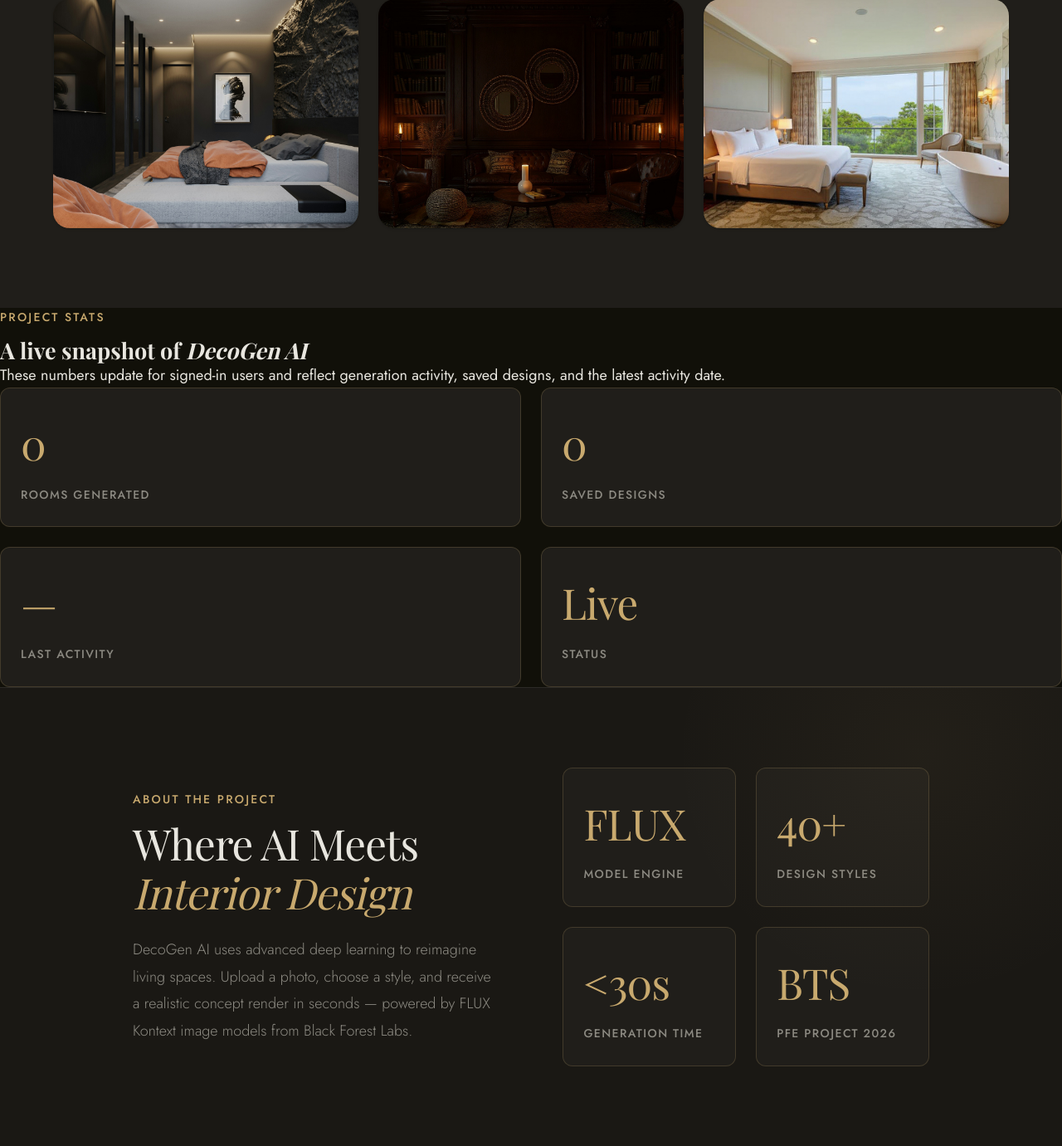
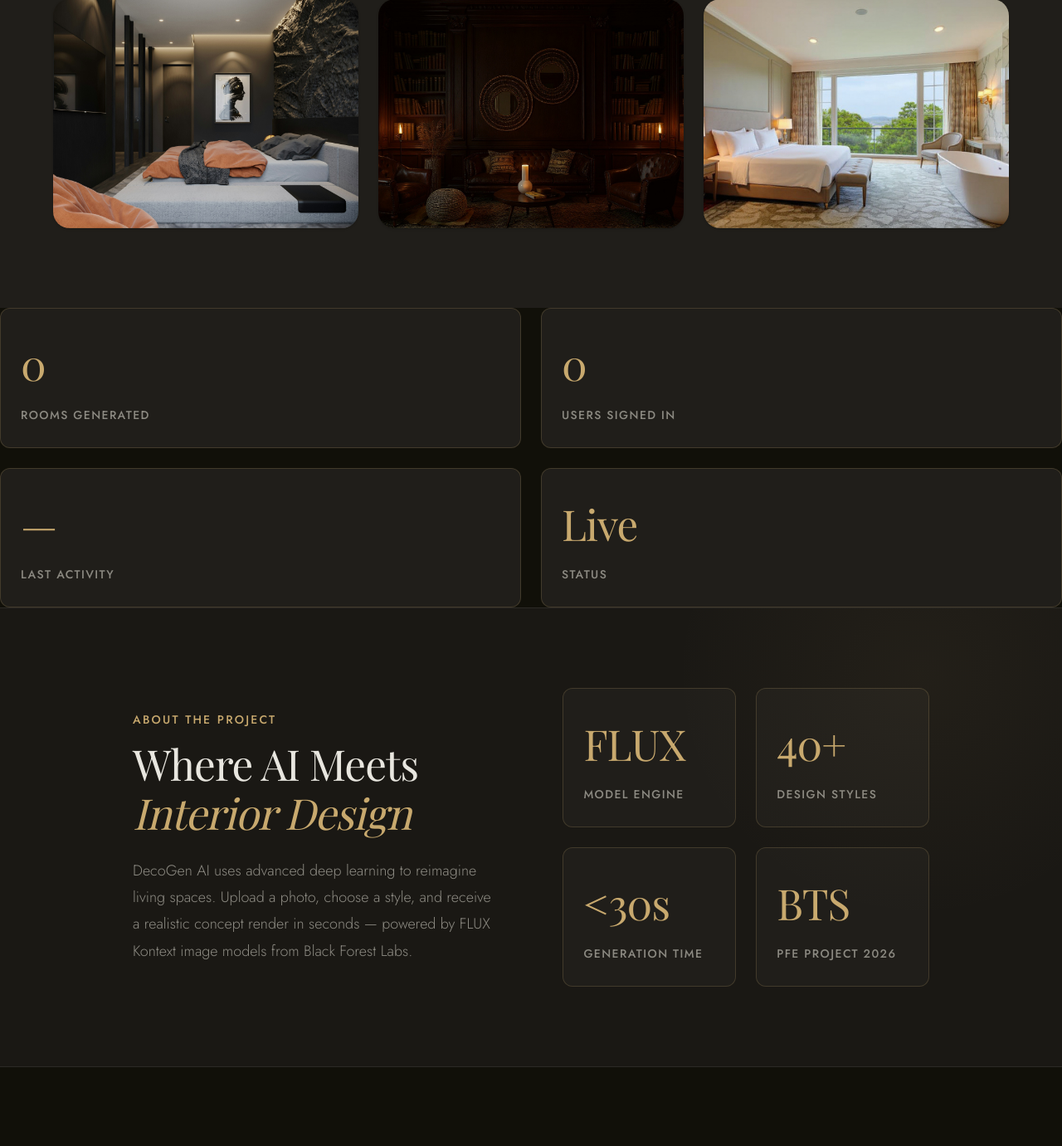
Before and after one commit to AAMIR-EDDAOUDI2/DecoGen-AI-2, a Flask app: page / in a window 1280 px wide. Shown: the part 2865-4246 px from the top of the page at 83% size. Run offline with Flask 3, Linux system fonts and the light colour scheme; data that the repository does not hold is empty; some libraries are stand-ins or nearby versions; some web fonts are replaced.

Commit message:
Refactor stats section in index.html

```diff
--- a/templates/index.html
+++ b/templates/index.html
@@ -426,16 +426,9 @@
   </div>
 </section>
 
-<!-- STATS -->
 <section id="statsSection" aria-labelledby="stats-heading">
   <div class="stats-inner">
-    <div class="stats-copy">
-      <p class="eyebrow">Project Stats</p>
-      <h2 id="stats-heading">A live snapshot of <em>DecoGen AI</em></h2>
-      <p>These numbers update for signed-in users and reflect generation activity, saved designs, and the latest activity date.</p>
-    </div>
-
-    <div class="about-stats stats-panel" id="statsPanel">
+    <div class="stats-panel" id="statsPanel">
       <div class="stat-card">
         <span class="stat-num" id="statGenerated">0</span>
         <span class="stat-label">Rooms generated</span>
@@ -443,7 +436,7 @@
 
       <div class="stat-card">
         <span class="stat-num" id="statSaved">0</span>
-        <span class="stat-label">Saved designs</span>
+        <span class="stat-label">Users signed in</span>
       </div>
 
       <div class="stat-card">
```
